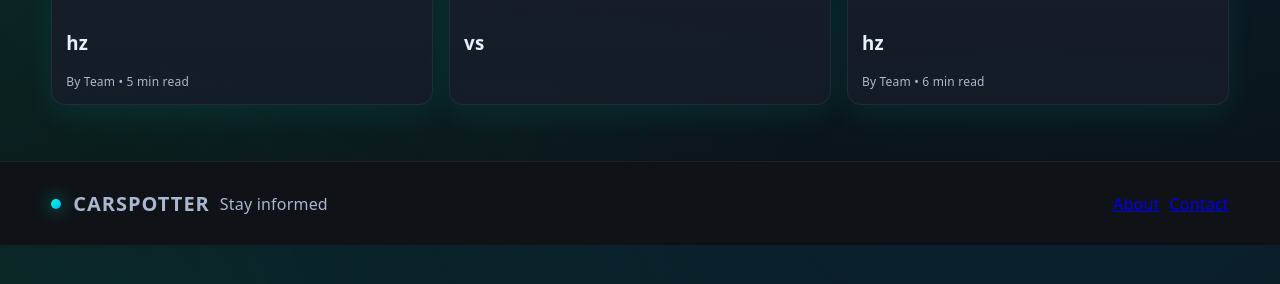
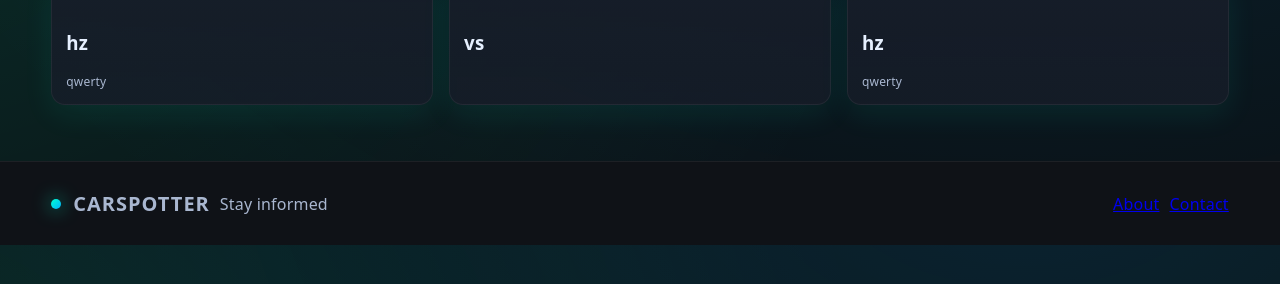
Before and after one commit to ibowsh/Carspotter, a plain HTML site: page carspotter(blog-page).html in a window 1280 px wide. Shown: the part 262-546 px from the top of the page. Drawn offline with Linux system fonts and the light colour scheme.

Commit message:
Update carspotter(blog-page).html

```diff
--- a/carspotter(blog-page).html
+++ b/carspotter(blog-page).html
@@ -30,7 +30,7 @@
         <a class="media" href="#"><img alt="idk" src=""></a>
         <div class="content">
           <h3>hz</h3>
-          <div class="meta">By Team • 5 min read</div>
+          <div class="meta">qwerty</div>
         </div>
       </article>
       <article class="card post-card hover-rise">
@@ -44,7 +44,7 @@
         <a class="media" href="#"><img alt="idk" src=></a>
         <div class="content">
           <h3>hz</h3>
-          <div class="meta">By Team • 6 min read</div>
+          <div class="meta">qwerty</div>
         </div>
       </article>
     </div>
```
